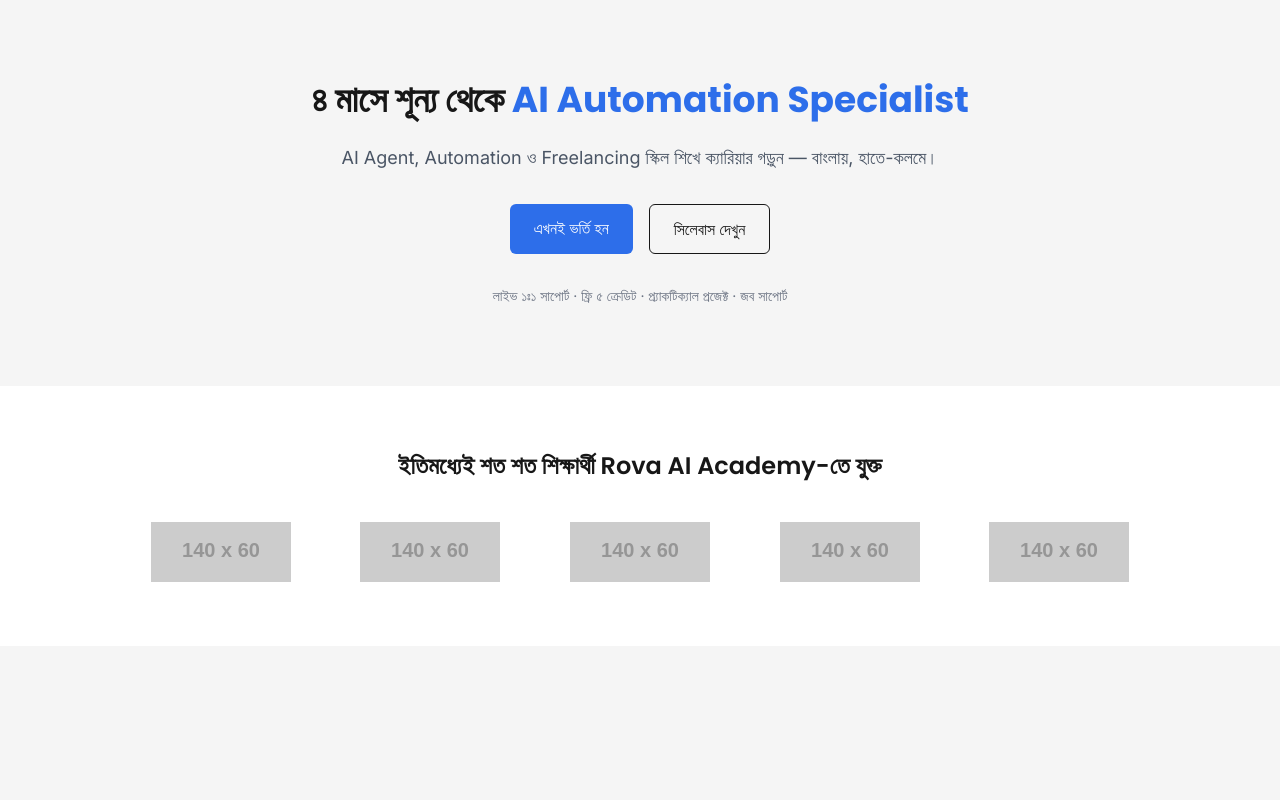
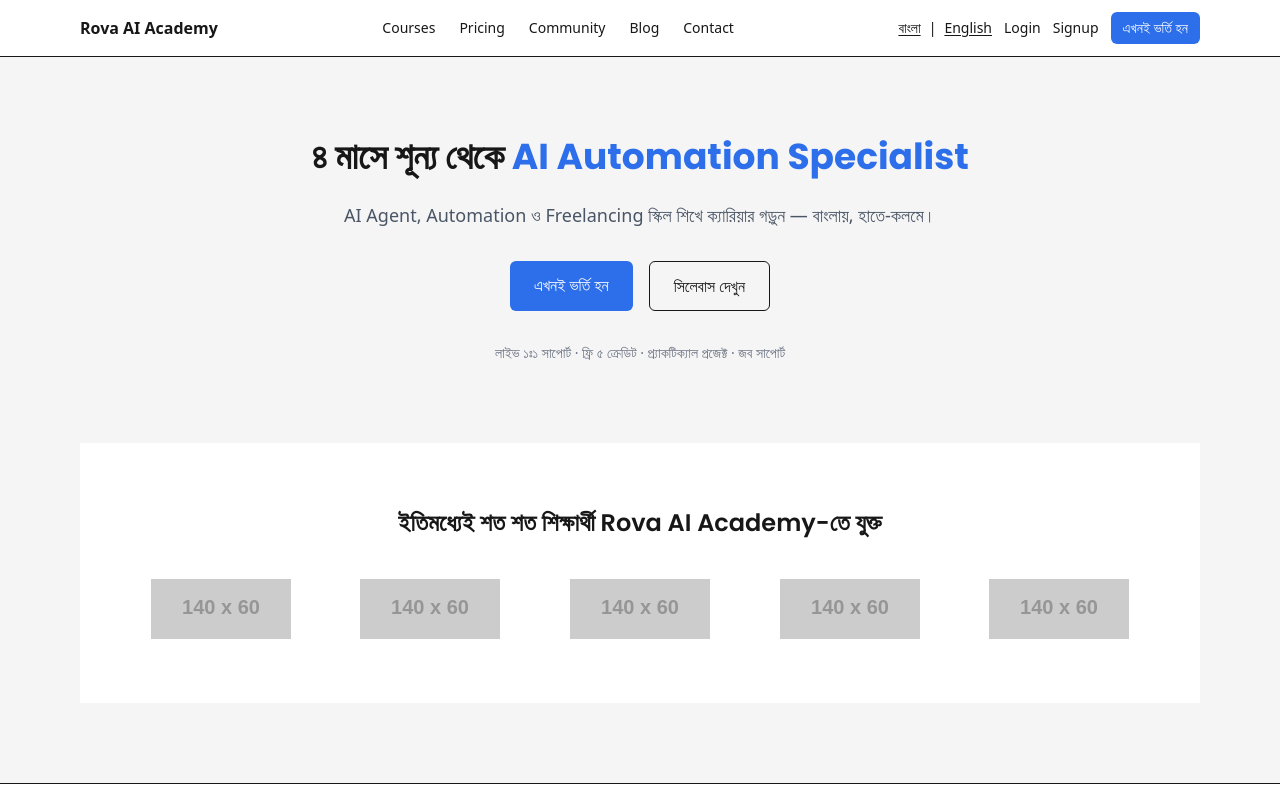
Before and after one commit to helloshamimjunior-cpu/rova-ai, a Next.js app: page / in a window 1280 px wide. Shown: the top 800 px of the page. Built offline with nearby package versions, Linux system fonts and the light colour scheme.

Commit message:
fix: ensure Footer in layout

```diff
--- a/app/layout.tsx
+++ b/app/layout.tsx
@@ -1,5 +1,7 @@
 import "./globals.css";
 import type { Metadata } from "next";
+import Header from "@/components/Header";
+import Footer from "@/components/Footer";
 
 export const metadata: Metadata = {
   title: "Rova AI Academy",
@@ -10,19 +12,14 @@
   return (
     <html lang="bn">
       <head>
-        {/* Fonts: Poppins (heading), Inter (body) */}
         <link rel="preconnect" href="https://fonts.googleapis.com" />
         <link rel="preconnect" href="https://fonts.gstatic.com" crossOrigin="" />
-        <link
-          href="https://fonts.googleapis.com/css2?family=Inter:wght@400;500;600&family=Poppins:wght@600;700&display=swap"
-          rel="stylesheet"
-        />
+        <link href="https://fonts.googleapis.com/css2?family=Inter:wght@400;500;600&family=Poppins:wght@600;700&display=swap" rel="stylesheet" />
       </head>
-      <body className="bg-neutral-100 text-neutral-900" style={{fontFamily:"Inter, system-ui, -apple-system, Segoe UI, Roboto, Helvetica, Arial"}}>
-        <header className="font-[Poppins]">
-          {/* Header already renders inside; font applied via global */}
-        </header>
-        {children}
+      <body className="bg-neutral-100 text-neutral-900">
+        <Header />
+        <main className="mx-auto max-w-6xl px-4">{children}</main>
+        <Footer />
       </body>
     </html>
   );
```
